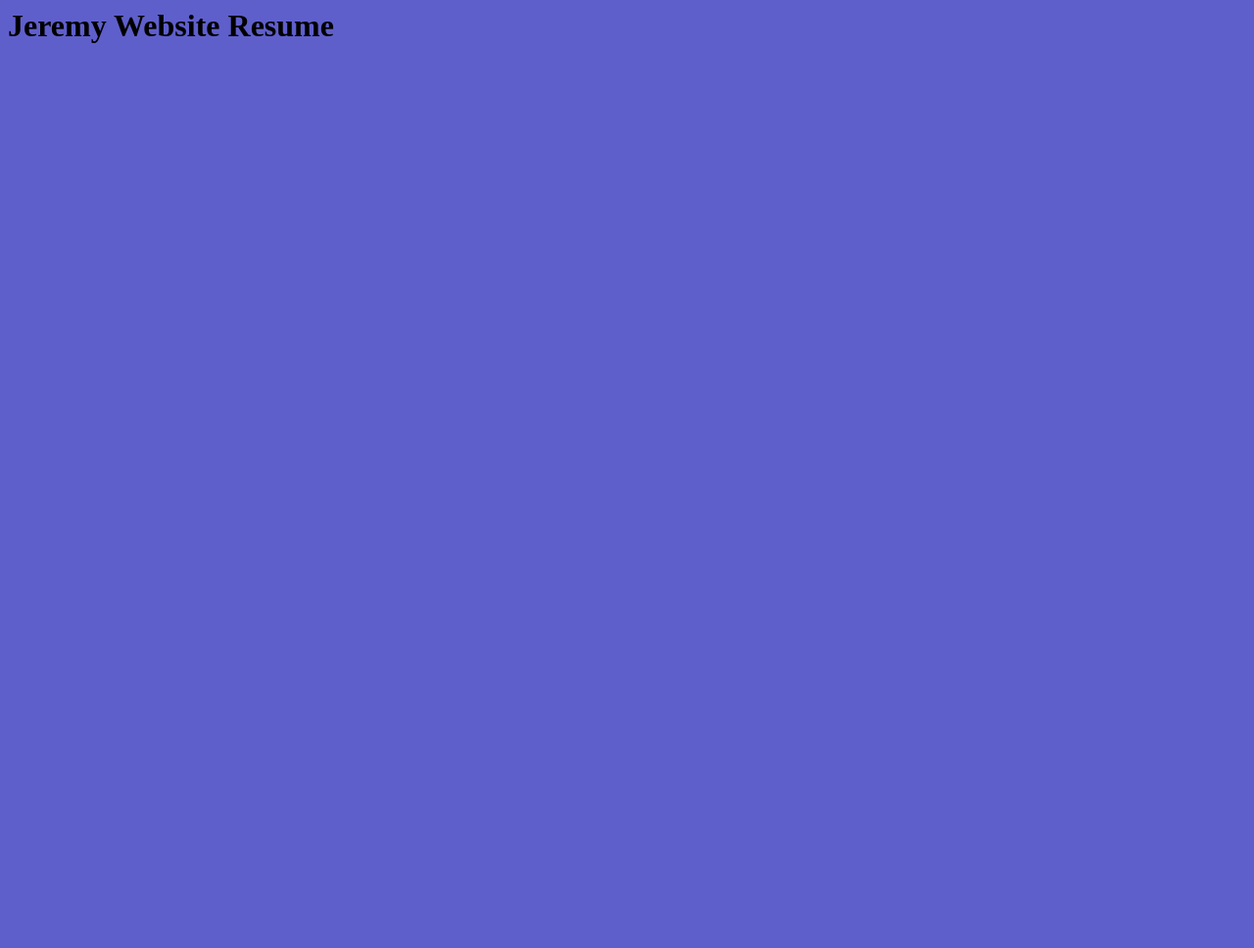
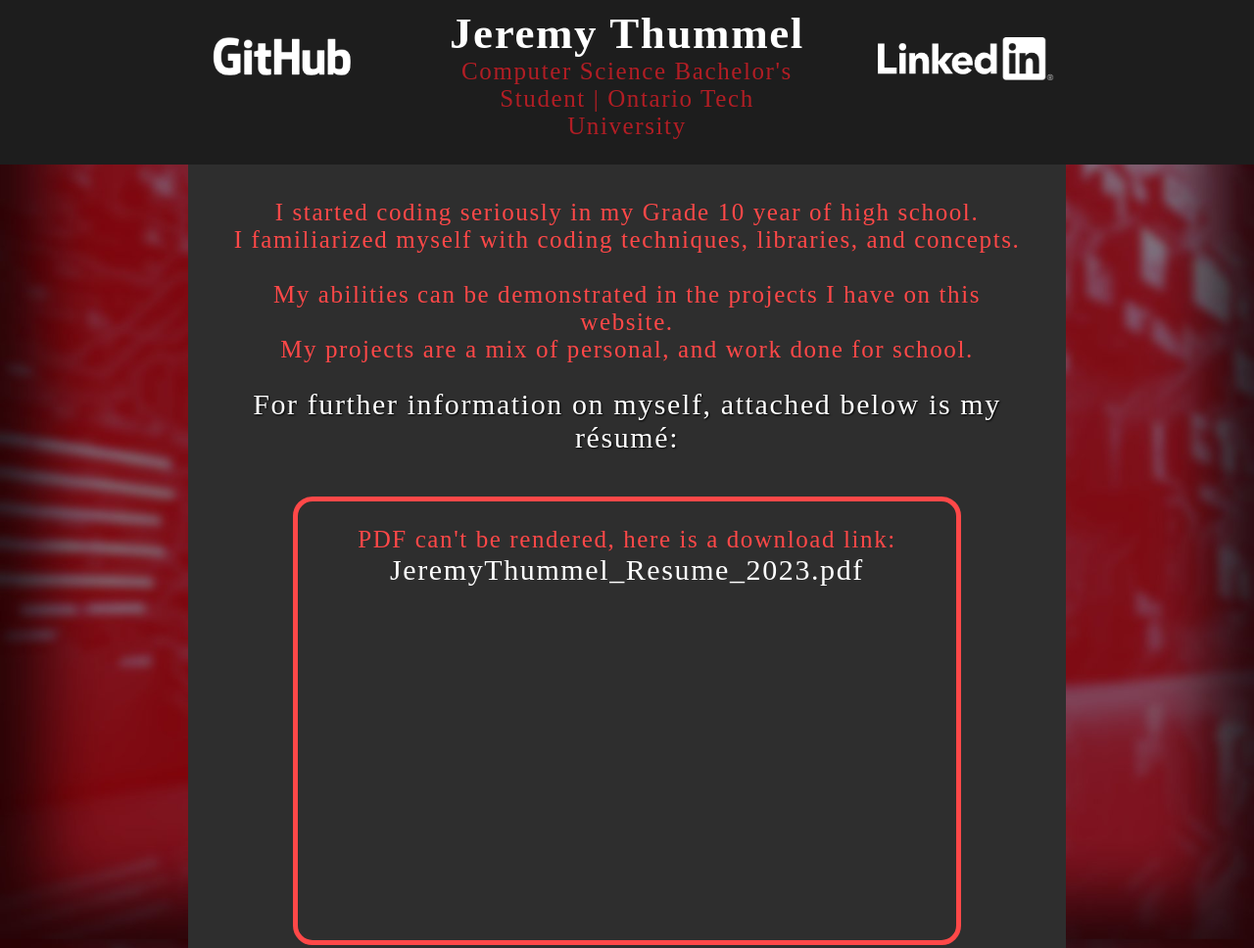
Before and after one commit to JeremyT21/jeremy, a plain HTML site: page index.html in a window 1280 px wide. Shown: the top 968 px of the page at 98% size. Before the commit the page ends 800 px from the top, so only its background shows below. Drawn offline with Linux system fonts and the light colour scheme; a web font is replaced by a local one.

Commit message:
updatedHTML

```diff
--- a/index.html
+++ b/index.html
@@ -2,10 +2,54 @@
 <head>
     <meta charset="UTF-8">
     <meta name="viewport" content="width=device-width, initial-scale=1.0">
-    <title>Document</title>
+    <title>Jeremy Thummel</title>
+    <link rel="stylesheet" href="https://fonts.googleapis.com/css?family=Afacad:wght@500">
     <link rel="stylesheet" href="styles.css">
+
 </head>
 <body>
-    <h1>Jeremy Website Resume</h1>
+    <a href="https://github.com/JeremyT21">
+        <img src="images/githubW.png" id="githubLogo" class="fadingIn">
+    </a>
+
+    <a href="https://www.linkedin.com/in/jeremy-thummel">
+        <img src="images/linkedinW.png" id="linkedLogo" class="fadingIn">
+    </a>
+
+    <div id="header">
+        <h1 class="fadingIn" style="margin-bottom: 2%;">Jeremy Thummel</h1>
+        <br>
+        <p class="subtitle fadingInSlower">Computer Science Bachelor's Student | Ontario Tech University</p>
+    </div>
+
+    <div id="rBG">
+        <div id="belowMargin"></div>
+
+        <p class="fadingIn">
+            I started coding seriously in my Grade 10 year of high school.
+            <br>
+            I familiarized myself with coding techniques, libraries, and concepts.
+            <br>
+            <br>
+            My abilities can be demonstrated in the projects I have on this website.
+            <br>
+            My projects are a mix of personal, and work done for school.
+
+        </p>
+
+        <p class="shadow fadingIn" style="color: #bf835f;">
+            <a href="JeremyThummel_Resume_2023.pdf">For further information on myself, attached below is my résumé:</a>
+        </p>
+        <br>
+
+        <object id="pdf1" data="JeremyThummel_Resume_2023.pdf" type="application/pdf" width="75%" height="40%">
+            <p>PDF can't be rendered, here is a download link: <a href="JeremyThummel_Resume_2023.pdf">JeremyThummel_Resume_2023.pdf</a></p>
+        </object>
+
+        <div id="belowMargin2"></div>
+
+        <script src="script.js"></script>
+    </div>
+
 </body>
 </html>
--- /dev/null
+++ b/script.js
@@ -0,0 +1,42 @@
+//Gets initial value of certain variables. (e.g. original logo sizes)
+var o_logoGithubSize = document.getElementById('githubLogo').clientWidth;
+
+//Website loads being properly displayed.
+var topBar = document.getElementById('header');
+var topBarHeight = topBar.clientHeight;
+var extraSpace = document.getElementById('belowMargin');
+extraSpace.style.height = (topBarHeight / 8) + "%";
+console.log(topBarHeight);
+
+//Every half a second website resizes the relativity of page elements appropriately in reference to the fixed position of the top bar.
+setInterval(function()
+{
+	topBar = document.getElementById('header');
+    topBarHeight = topBar.clientHeight;
+    extraSpace = document.getElementById('belowMargin');
+    extraSpace.style.height = (topBarHeight + 10) + "px";
+    console.log(topBarHeight);
+},500);
+
+//Every half a second website resizes the relativity of page elements appropriately in reference to the yellow rectangluar background.
+setInterval(function()
+{
+    var pdf = document.getElementById('pdf1');
+    var pdfH = pdf.clientHeight;
+	var _rBG = document.getElementById('rBG');
+    var rBGHeight = _rBG.clientHeight;
+
+    var extraSpace2 = document.getElementById('belowMargin2');
+    extraSpace2.style.paddingBottom = (rBGHeight + pdfH) + "px";
+    extraSpace2.style.marginTop = -rBGHeight + "px";
+},500);
+
+//Keeps track of scrolling on the website and when to fade certain elements in.
+document.addEventListener('scroll', function(){
+    if(window.scrollY >= 100)
+    {
+        var pdfObject = document.getElementById('pdf1');
+        pdfObject.style.animation = "fade 2s";
+        pdfObject.style.opacity = 1;
+    }
+});
--- a/styles.css
+++ b/styles.css
@@ -1,4 +1,181 @@
 body
 {
-    background-color: rgb(95, 95, 204);
+    background-image: url("images/bgImg.jpg"); /* Courtesy of: https://pixabay.com/illustrations/technology-computer-background-7969801/ */
+    background-color: #2a6981;
+    background-repeat: no-repeat;
+    background-attachment: fixed;
+    background-size: cover;
+    margin: 0;
 }
+
+.shadow
+{
+    text-shadow: 1px 1px 2px black;
+}
+
+.subtitle
+{
+    margin-top: -26px;
+    color: #bb1e25;
+}
+
+.bodyText
+{
+    color: white;
+    background-color: rgb(5, 4, 56);
+    padding-top: 3%;
+    padding-bottom: 3%;
+}
+
+.fadingIn
+{
+	animation: fade 2s;
+}
+
+.fadingInSlower
+{
+	animation: fade 8s;
+}
+
+@keyframes fade
+{
+	from
+	{
+		opacity: 0;
+	}
+
+	to
+	{
+		opacity: 1;
+	}
+}
+
+object
+{
+    display: block;
+    position: relative;
+    margin-left: auto;
+    margin-right: auto;
+    border-radius: 20px;
+    margin-bottom: 5%;
+}
+
+a, a:link, a:visited
+{
+    text-decoration: none;
+    font-size: 30px;
+    color: white;
+}
+
+a:hover
+{
+    color: black;
+}
+
+h1
+{
+    margin-top: 2%;
+    text-align: center;
+    font-size: 45px;
+    letter-spacing: .1rem;
+    font-family: 'Afacad';
+    color: #ffffff;
+    width: auto;
+    height: auto;
+}
+
+p
+{
+    text-align: center;
+    font-size: 25px;
+    letter-spacing: .1rem;
+    font-family: 'Afacad';
+    color: #ff4848;
+    width: auto;
+    height: auto;
+    padding-left: 5%;
+    padding-right: 5%;
+}
+
+#header
+{
+    text-align: center;
+    position: fixed;
+    background-color: #1d1d1d;
+    z-index: 2;
+    padding-right: 35%;
+    padding-left: 35%;
+}
+
+#belowMargin
+{
+    position: relative;
+}
+
+#belowMargin2
+{
+    position: relative;
+    background: #2e2e2e;
+    width: 100%;
+    margin-bottom: 0%;
+    z-index: -1;
+}
+
+#pdf1
+{
+    opacity: 0;
+    border-style: solid;
+    border-width: 5px;
+    border-color: #ff4848;
+}
+
+#githubLogo
+{
+    z-index: 3;
+    position: fixed;
+    width: 11%;
+    margin-left: 17%;
+    margin-right: auto;
+    margin-top: 3%;
+}
+
+#githubLogo:hover
+{
+    content: url("images/githubG.png");
+    z-index: 3;
+    position: fixed;
+    width: 11%;
+    margin-left: 17%;
+    margin-right: auto;
+    margin-top: 3%;
+}
+
+#linkedLogo
+{
+    z-index: 4;
+    position: fixed;
+    width: 14%;
+    margin-left: 70%;
+    margin-top: 3%;
+}
+
+#linkedLogo:hover
+{
+    content: url("images/linkedinG.png");
+    z-index: 4;
+    position: fixed;
+    width: 14%;
+    margin-left: 70%;
+    margin-top: 3%;
+}
+
+#rBG
+{
+    background: #2e2e2e;
+    margin-left: auto;
+    margin-right: auto;
+    width: 70%;
+    height: 140%;
+    margin-bottom: 0%;
+    z-index: -1;
+}
```
Also changed, not shown: images/bgImg.jpg (added), images/githubG.png (added), images/githubW.png (added), images/linkedinG.png (added), images/linkedinSmall.png (added), images/linkedinW.png (added), 1 other file.
